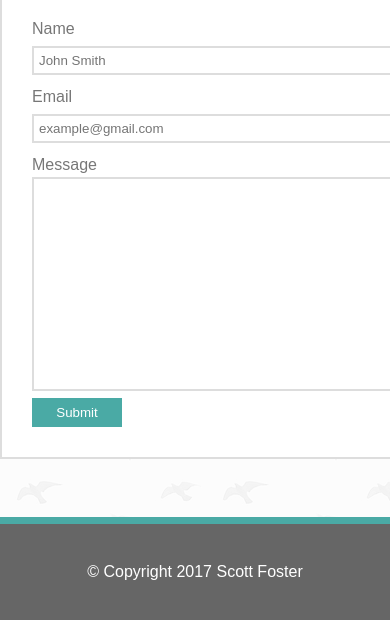
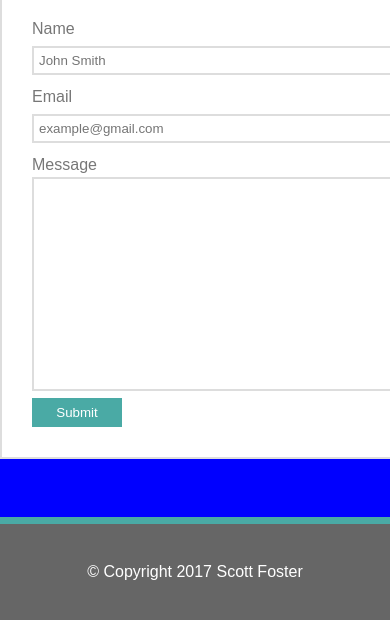
Before and after one commit to mindonshuffle/Responsive-Portfolio, a plain HTML site: page contact.html in a window 390 px wide. Shown: the part 224-844 px from the top of the page. Drawn offline with Linux system fonts and the light colour scheme.

Commit message:
Added Media Queries

```diff
--- a/assets/css/style.css
+++ b/assets/css/style.css
@@ -216,3 +216,26 @@ a:hover {
 input[type=submit]:hover{
 	background-color: #ccc;
 }
+
+
+/*-------------START MEDIA QUERIES--------------------------------------------------*/
+
+
+@media screen and (max-width: 980px) {
+	body{
+		background-image: url("");
+		background-color: yellow;
+	}
+
+@media screen and (max-width: 768px) {
+	body{
+		background-image: url("");
+		background-color: red;
+	}
+
+
+@media screen and (max-width: 640px) {
+	body{
+		background-image: url("");
+		background-color: blue;
+	}
```
Also changed, not shown: index.html (+4 -3 lines).
